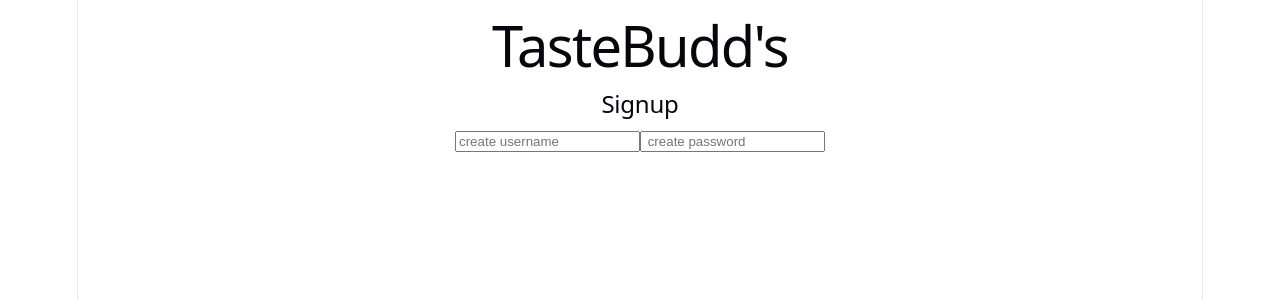
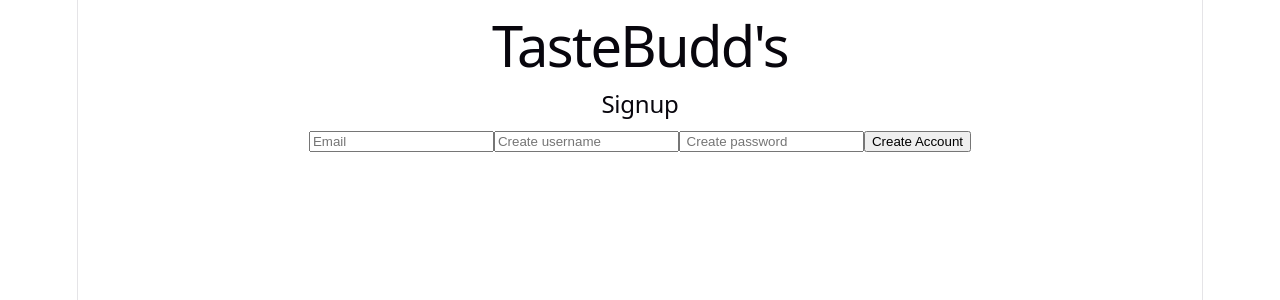
Before and after one commit to siMoon646/TasteBudd-s, a React (Vite) app in the folder frontend/: page /signup in a window 1280 px wide. Shown: the top 300 px of the page. Built offline with nearby package versions, Linux system fonts and the light colour scheme.

Commit message:
added email for signup

```diff
--- a/frontend/src/pages/login.jsx
+++ b/frontend/src/pages/login.jsx
@@ -4,8 +4,9 @@
             <h1>TasteBudd's</h1>
             <h2>Login</h2>
             <div>
-                <input type = "text" placeholder = "username"/>
-                <input type = "text" placeholder = "password"/>
+                <input type = "text" placeholder = "Username"/>
+                <input type = "password" placeholder = "Password"/>
+                <button>Login</button>
             </div>
         </div>
     );
--- a/frontend/src/pages/signup.jsx
+++ b/frontend/src/pages/signup.jsx
@@ -6,8 +6,10 @@
             <h1>TasteBudd's</h1>
             <h2>Signup</h2>
             <div>
-                <input type = "text" placeholder = "create username"/>
-                <input type = "text" placeholder = " create password"/>
+                <input type = "email" placeholder = "Email"></input>
+                <input type = "text" placeholder = "Create username"/>
+                <input type = "password" placeholder = " Create password"/>
+                <button>Create Account</button>
             </div>
         </div>
     );
```
